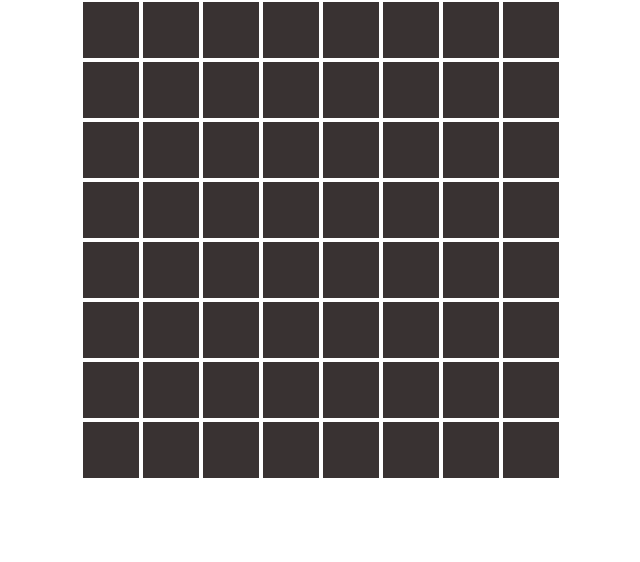
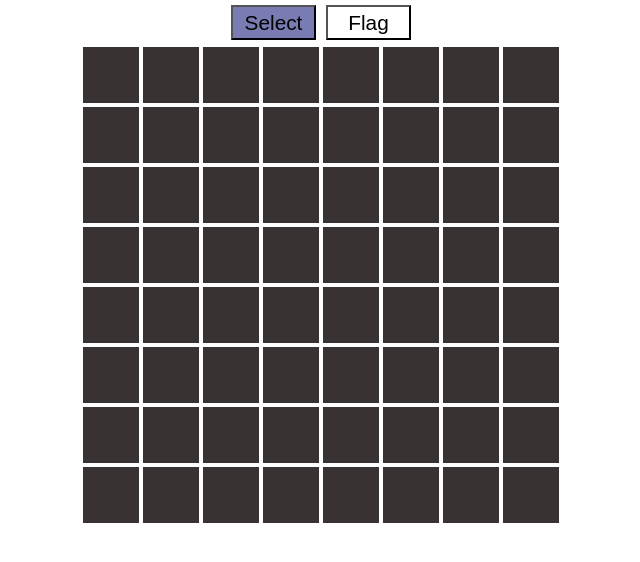
Before and after one commit to dylant135/minesweeper, a React (Create React App) app: page /game in a window 1280 px wide. Shown: the top 562 px of the page, without its empty margins (319-959 px from the left). Built offline with nearby package versions, Linux system fonts and the light colour scheme.

Commit message:
finally got the icons working

```diff
--- a/package.json
+++ b/package.json
@@ -3,6 +3,10 @@
   "version": "0.1.0",
   "private": true,
   "dependencies": {
+    "@fortawesome/fontawesome-svg-core": "^6.4.2",
+    "@fortawesome/free-regular-svg-icons": "^6.4.2",
+    "@fortawesome/free-solid-svg-icons": "^6.4.2",
+    "@fortawesome/react-fontawesome": "^0.2.0",
     "@testing-library/jest-dom": "^5.17.0",
     "@testing-library/react": "^13.4.0",
     "@testing-library/user-event": "^13.5.0",
--- a/src/App.css
+++ b/src/App.css
@@ -28,4 +28,23 @@
   width: 50px;
   height: 50px;
   padding: 3px;
+  display: flex;
+  justify-content: center;
+  align-items: center;
 }
+
+.value {
+  font-size: 1.3em;
+}
+
+.icon {
+  color: crimson;
+}
+
+.selectbtn {
+  width: 85px;
+  height: 35px;
+  font-size: 1.3em;
+  text-align: center;
+  margin: 5px;
+}
--- a/src/App.tsx
+++ b/src/App.tsx
@@ -3,19 +3,16 @@ import './App.css';
 import { Route, Routes } from 'react-router-dom'
 import Game from './components/Game';
 import Home from './components/Home';
-import GameContextProvider from './GameContext';
 
 
 function App() {
 
   return (
     <div className="App">
-      <GameContextProvider>
         <Routes>
           <Route path='/' element={<Home />} />
           <Route path='/game' element={<Game />} />
         </Routes>
-      </GameContextProvider>
     </div>
   );
 }
--- a/src/GameContext.tsx
+++ b/src/GameContext.tsx
@@ -2,7 +2,9 @@ import React, { createContext, useState } from "react";
 
 type initType = {
     isReady: boolean,
-    setIsReady: React.Dispatch<React.SetStateAction<boolean>>
+    setIsReady: React.Dispatch<React.SetStateAction<boolean>>,
+    selectChoice: string,
+    setSelectChoice: React.Dispatch<React.SetStateAction<string>>
 }
 
 /*const init = {
@@ -18,10 +20,13 @@ type providerProps = {
 
 export default function GameContextProvider({children}: providerProps) {
     const [isReady, setIsReady] = useState(false)
+    const [selectChoice, setSelectChoice] = useState('select')
     return (
         <gameContext.Provider value={{
             isReady,
-            setIsReady
+            setIsReady,
+            selectChoice,
+            setSelectChoice
         }}>
             {children}
         </gameContext.Provider>
--- a/src/components/Cell.tsx
+++ b/src/components/Cell.tsx
@@ -1,5 +1,9 @@
-import React from "react";
+import React, { useContext, useEffect, useState } from "react";
 import { cellType } from "../types/cellType";
+import { gameContext } from "../GameContext";
+import { FontAwesomeIcon } from "@fortawesome/react-fontawesome";
+import { faFlag, faBomb } from '@fortawesome/free-solid-svg-icons'
+
 
 type propsType = {
     cellData: cellType,
@@ -9,23 +13,60 @@ type propsType = {
 
 export default function Cell({cellData, setBoardData, boardData}: propsType) {
 
+    const [locked, setLocked] = useState(false)
+    const { selectChoice } = useContext(gameContext)
+
+    //check if all bombs are flagged
+    useEffect(() => {
+        const bombs = boardData.map(row => {
+            return row.filter(cell => cell.isMine)
+        })
+        let bombsFound = 0
+        for(let i = 0; i < 8; i++) {
+            for(let j = 0; j < bombs[i].length; j++) {
+                if(bombs[i][j].isFlagged) {
+                    bombsFound++
+                }
+            }
+        }
+        if(bombsFound === 10) {
+            console.log('you win')
+        }
+
+    }, [boardData, handleFlag])
+
     function handleClick() {
+        if(locked) return
         if(cellData.isHidden) {
             let newData = [...boardData]
             newData[cellData.x][cellData.y].isHidden = false
             setBoardData(newData)
+            if(selectChoice === 'select') {
+                setLocked(true)
+                if(cellData.isMine) {
+                    console.log('you lose')
+                }
+            }
+        }
+        if(selectChoice === 'flag') {
+            handleFlag()
         }
     }
 
+    // eslint-disable-next-line react-hooks/exhaustive-deps
     function handleFlag() {
         let newData = [...boardData]
-        boardData[cellData.x][cellData.y].isFlagged = !boardData[cellData.x][cellData.y].isFlagged
+        const theCell = boardData[cellData.x][cellData.y].isFlagged
+        if(theCell) {
+            newData[cellData.x][cellData.y].isHidden = true
+        }
+        boardData[cellData.x][cellData.y].isFlagged = !theCell
         setBoardData(newData)
     }
 
     return (
         <div className="cell" onClick={handleClick} onContextMenu={handleFlag}>
-            {!cellData.isHidden && <p>{cellData.isMine ? 'bomb' : cellData.isFlagged ? 'flag' : cellData.num}</p>}
+            {!cellData.isHidden && <p className="value">{cellData.isFlagged ? <FontAwesomeIcon icon={faFlag} className="icon" /> : cellData.isMine ? <FontAwesomeIcon icon={faBomb} className="icon" /> : cellData.num}</p>}
         </div>
     )
 }
--- /dev/null
+++ b/src/components/ClickSelector.tsx
@@ -0,0 +1,18 @@
+import React, { useContext } from "react";
+import { gameContext } from "../GameContext";
+
+export default function ClickSelector() {
+
+    const { selectChoice, setSelectChoice} = useContext(gameContext)
+
+    function handleClick(selection: string) {
+        setSelectChoice(selection)
+    }
+
+    return (
+        <div className="container center">
+            <button type="button" style={{backgroundColor: selectChoice === 'select' ? '#797cb2' : 'white'}} className="selectbtn" onClick={() => handleClick('select')}>Select</button>
+            <button type="button" style={{backgroundColor: selectChoice === 'flag' ? '#797cb2' : 'white'}} className="selectbtn" onClick={() => handleClick('flag')}>Flag</button>
+        </div>
+    )
+}
--- a/src/components/Game.tsx
+++ b/src/components/Game.tsx
@@ -1,10 +1,15 @@
 import React from "react";
 import Board from "./Board";
+import ClickSelector from "./ClickSelector";
+import GameContextProvider from "../GameContext";
 
 export default function Game() {
     return (
         <div className="game">
-            <Board />
+            <GameContextProvider>
+                <ClickSelector />
+                <Board />
+            </GameContextProvider>
         </div>
     )
 }
```
Also changed, not shown: 1 other file (tests, documents, lock files or other folders).
